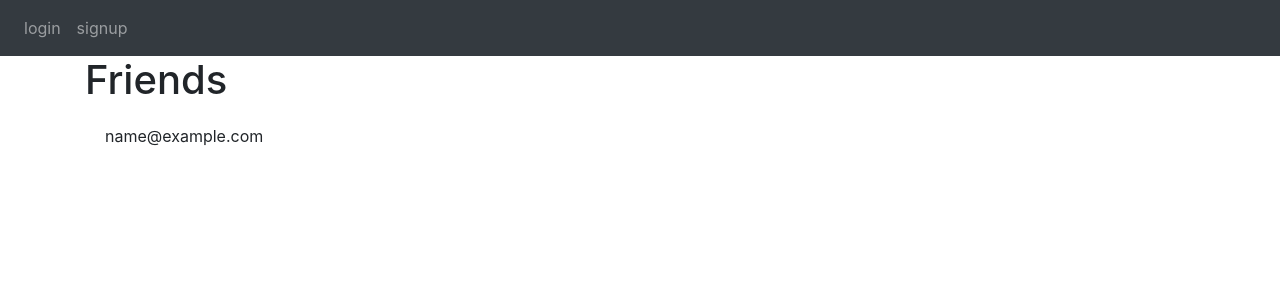
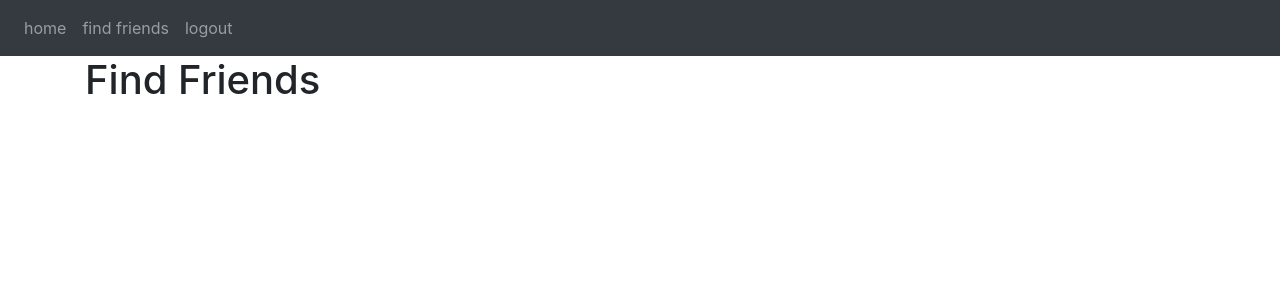
Before and after one commit to true-real-michael/flask-messenger, a Flask app: template website/templates/find_friends.html in a window 1280 px wide. Shown: the top 300 px of the page. Run offline with Flask 3, Linux system fonts and the light colour scheme; the template is opened without the code that fills it: values that come from a table or form of the project are taken from there, others are empty; tables that the repository leaves empty hold one stand-in row (values such as "Sample post"); some libraries are stand-ins or nearby versions.

Commit message:
find friends view

```diff
--- a/website/templates/base.html
+++ b/website/templates/base.html
@@ -25,7 +25,7 @@
         <div class="navbar-nav">
             {% if user.is_authenticated %}
                 <a class="nav-item nav-link" id="home" href="/">home</a>
-                <a class="nav-item nav-link" id="friends" href="/friends">friends</a>
+                <a class="nav-item nav-link" id="find_friends" href="/find_friends">find friends</a>
                 <a class="nav-item nav-link" id="logout" href="/logout">logout</a>
             {% else %}
                 <a class="nav-item nav-link" id="login" href="/login">login</a>
--- a/website/templates/find_friends.html
+++ b/website/templates/find_friends.html
@@ -1,14 +1,20 @@
 {% extends "base.html" %}
-{% block title %}Friends{% endblock %}
+{% block title %}Find Friends{% endblock %}
 
 {% block content %}
 
-    <h1>Friends</h1>
+    <h1>Find Friends</h1>
     <ul class="list-group list-group-flush" id="notes">
-        {% for user in users %}
-            <li class="list-group list-group-item">
-                {{ user.email }}
-            </li>
+        {% for user_c in users %}
+            {% if user_c.id != user.id %}
+                <li class="list-group list-group-item">
+                    <form method="POST">
+                    {{ user_c.name }}
+                        <button type="submit" class="btn btn-secondary">add friend</button>
+                    </form>
+                </li>
+
+            {% endif %}
         {% endfor %}
     </ul>
 
--- a/website/views.py
+++ b/website/views.py
@@ -34,7 +34,7 @@ def home():
 @views.route('/find_friends')
 @login_required
 def find_friends():
-    return render_template("find_friends.html", users=User.query.all())
+    return render_template("find_friends.html", user=current_user, users=User.query.all())
 
 # @views.route('/delete-note', methods=['POST'])
 # def delete_note():
```
